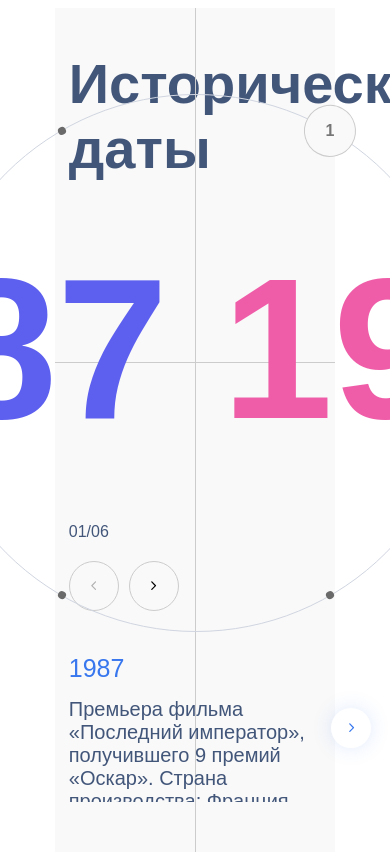
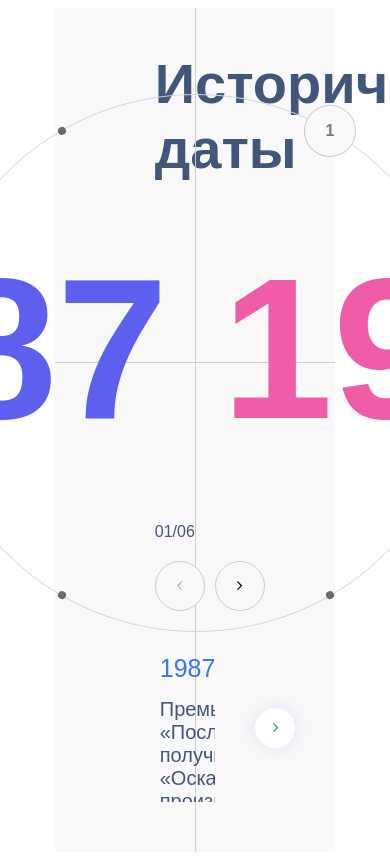
Before and after one commit to mayerprog/historical-events, a React app: page / in a window 390 px wide. Shown: the top 860 px of the page. Built offline with nearby package versions, Linux system fonts and the light colour scheme.

Commit message:
fix responsive css of slider

```diff
--- a/src/components/HistoryCircle/HistoryCircle.module.scss
+++ b/src/components/HistoryCircle/HistoryCircle.module.scss
@@ -15,7 +15,7 @@
   font-size: 56px;
   font-weight: 700;
   position: absolute;
-  left: 5%;
+  left: 100px;
   bottom: 75%;
   color: #42567a;
   font-family: "PT Sans", sans-serif;
@@ -118,7 +118,7 @@
   flex-direction: column;
   position: absolute;
   top: 61%;
-  left: 5%;
+  left: 100px;
   color: #42567a;
   gap: 20px;
   font-family: "PT Sans", sans-serif;
@@ -156,11 +156,13 @@
   display: flex;
   align-items: center;
   justify-content: center;
-  width: 90%;
+  // max-width: 85%;
+  right: 90px;
+  left: 75px;
   font-weight: 400;
   position: absolute;
   top: 73%;
-  padding: 30px 0;
+  padding: 30px;
 }
 
 .eventsInfoContainer.active {
```
